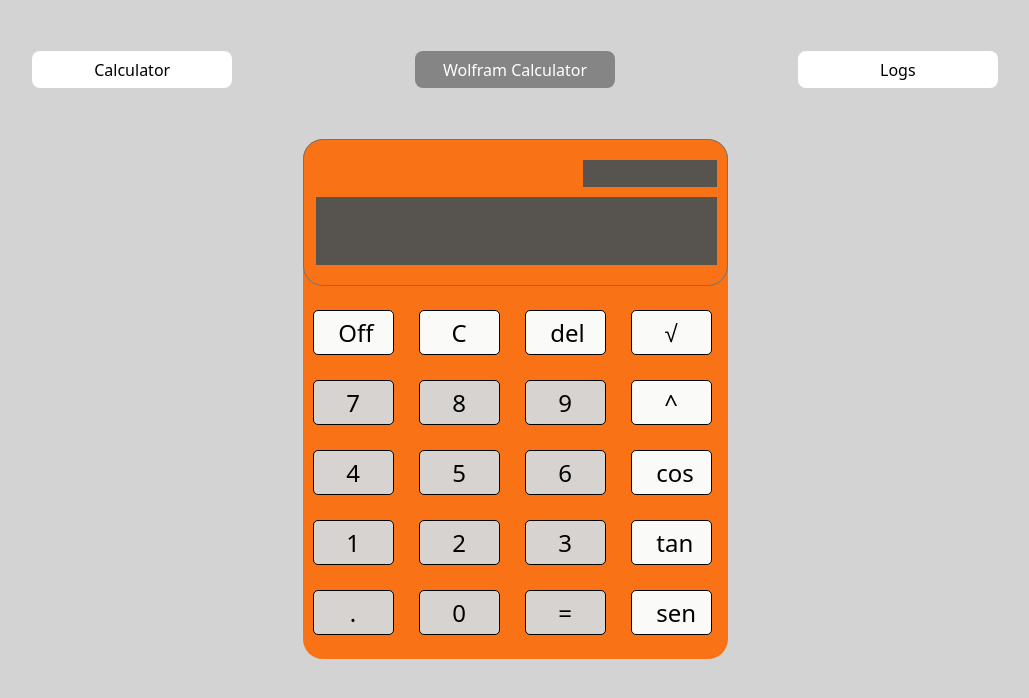
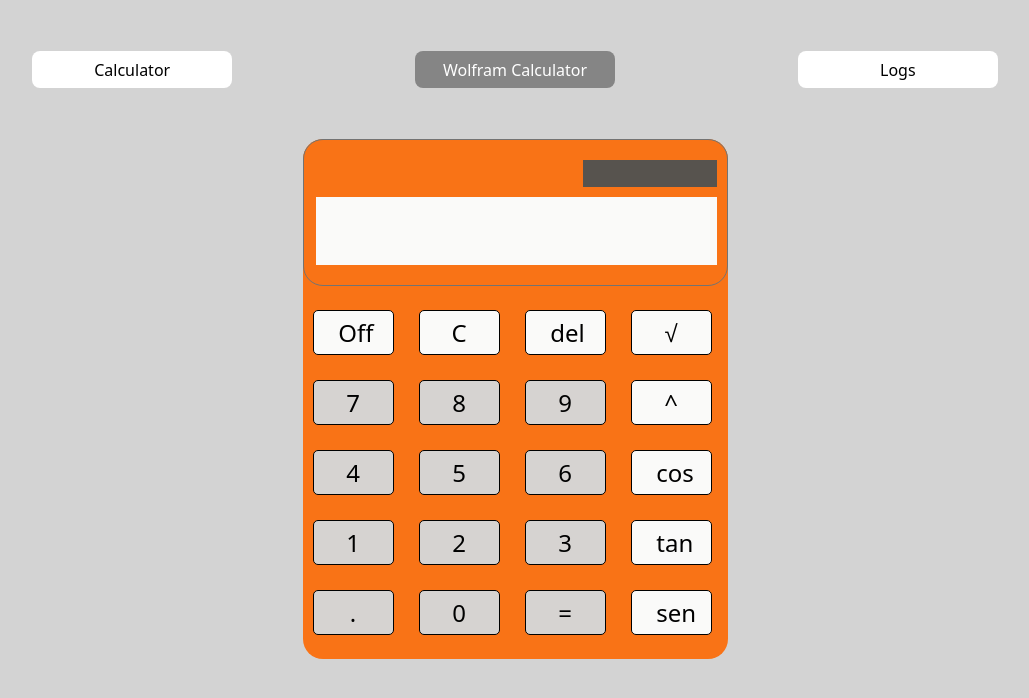
Before and after one commit to IvanG16/Desafios, a React (Vite) app in the folder React-Calculator/: page / in a window 1280 px wide. Both pictures are taken after a click on the button "Wolfram Calculator". Shown: the top 698 px of the page, without its empty margins (125-1154 px from the left). Built offline with nearby package versions, Linux system fonts and the light colour scheme.

Commit message:
Working WolframCalc Refactored

```diff
--- /dev/null
+++ b/React-Calculator/src/components/CalculatorShell.jsx
@@ -0,0 +1,19 @@
+import React from 'react';
+import WolfButtonGrid from './WolfButtonGrid';
+import Screen from './Screen';
+
+export function CalculatorShell({ accumulator, isOff, addData }){
+    return (
+        <div className="w-[425px] h-[520px] bg-orange-500 rounded-[20px] flex-col justify-start items-start inline-flex">
+            <Screen
+                data={accumulator}
+                isOff={isOff}
+            />
+            <WolfButtonGrid
+                handleOnClick={addData}
+            />
+        </div>
+    )
+}
+
+export default CalculatorShell;
--- a/React-Calculator/src/components/WolframCalc.jsx
+++ b/React-Calculator/src/components/WolframCalc.jsx
@@ -1,7 +1,7 @@
 import React, { useState } from 'react';
-import WolfButtonGrid from './WolfButtonGrid';
-import Screen from './Screen';
+import CalculatorShell from './CalculatorShell';
 import './Calculator.css';
+import { number } from 'prop-types';
 
 export const operations = {
     '√': (x) => parseFloat(x) + parseFloat(x),
@@ -28,6 +28,70 @@ const getApiData = async (number1, operator, accumulator) => {
     throw new Error(`Error al calcular ${number1} ${operator} ${accumulator}`);
 };
 
+async function inputtedEquals({ number1, operator, accumulator, setAccumulator, setLogList }){
+    if(!operator){
+        return console.log("Nothing to operate")
+    }
+
+    const apiData = await getApiData(number1, operator, accumulator);
+    setAccumulator(apiData);
+    setLogList((previousLogs) => {
+        const newLogs = {
+            calculo: `${number1} ${operator} ${accumulator}`,
+            date: new Date(),
+        }
+        return [...previousLogs, newLogs]
+    }
+    )
+}
+
+function inputtedClearAll({ setAccumulator, setNumber1, setOperator }){
+    setAccumulator('');
+    setNumber1(null);
+    setOperator(null);
+}
+
+function inputtedDelete({ setAccumulator, accumulator, setOperator, operator, setNumber1, number1 }){
+    if (accumulator) return setAccumulator(accumulator.substring(0, accumulator.length - 1));
+
+    if (operator) return setOperator(operator.substring(0, operator.length - 1));
+
+    if (number1) return setNumber1(number1.substring(0, number1.length - 1));
+}
+
+function onOff({ setIsOff, setAccumulator, setOperator, setNumber1 }){
+    setAccumulator('');
+    setNumber1(null);
+    setOperator(null);
+    setIsOff(true);
+}
+
+function inputtedDecimalPoint({ setAccumulator, accumulator, input }){
+    if (accumulator.includes('.')) return setAccumulator(accumulator);
+
+    setAccumulator(accumulator + input);
+}
+
+function inputtedNumber({ accumulator, setAccumulator, input }){
+    if(accumulator.length < 28) return setAccumulator(accumulator + input);
+}
+
+function refactoredSwitch({ input, setAccumulator, accumulator, setNumber1, number1, setOperator, operator, setIsOff ,setLogList }){
+    if(inputs[input]){
+        return inputs[input]({ input, setAccumulator, accumulator, setNumber1, number1, setOperator, operator, setIsOff ,setLogList });
+    }
+    return inputtedNumber({ accumulator, setAccumulator, input });
+}
+
+const inputs = {
+    ['=']: inputtedEquals,
+    ['C']: inputtedClearAll,
+    ['del']: inputtedDelete,
+    ['Off']: onOff,
+    ['.']: inputtedDecimalPoint,
+    ...operations,
+}
+
 export function WolframCalc({ setLogList }) {
     const [isOff, setIsOff] = useState(false);
     const [number1, setNumber1] = useState(null);
@@ -36,72 +100,20 @@ export function WolframCalc({ setLogList }) {
 
     async function addData (input) {
         if (!isOff) {
-            if (operators.includes(input)) {
-                if (!number1) {
+            if (operators.includes(input) && !number1) {
                     setNumber1(accumulator);
                     setAccumulator('');
                     setOperator(input);
-                }
             } else {
-                switch (input) {
-                    case '=':
-                        const apiData = await getApiData(number1, operator, accumulator);
-                        setAccumulator(apiData);
-                        setLogList((previousLogs) => {
-                            const newLogs = {
-                                calculo: `${number1} ${operator} ${accumulator}`,
-                                date: new Date(),
-                            }
-                            return [...previousLogs, newLogs]
-                        }
-                        )
-                        break;
-                    case 'C':
-                        setAccumulator('');
-                        setNumber1(null);
-                        setOperator(null);
-                        break;
-                    case 'del':
-                        if ((number1 && operator && accumulator) || accumulator) {
-                            setAccumulator(accumulator.substring(0, accumulator.length - 1));
-                        } else if (operator) {
-                            setOperator(operator.substring(0, operator.length - 1));
-                        } else if (number1) {
-                            setNumber1(number1.substring(0, number1.length - 1));
-                        }
-                        break;
-                    case 'Off':
-                        setIsOff(true);
-                        break;
-                    case '.':
-                        if (accumulator.includes('.')) {
-                            setAccumulator(accumulator);
-                        } else {
-                            setAccumulator(accumulator + input);
-                        }
-                        break;
-                    default:
-                        if(accumulator.length < 28) setAccumulator(accumulator + input);
-                }
+                refactoredSwitch({ input, setAccumulator, accumulator, setNumber1, number1, setOperator, operator, setIsOff ,setLogList })
             }
         } else if (input === 'Off') {
-            setAccumulator('');
-            setNumber1(null);
-            setOperator(null);
             setIsOff(false);
         }
     }
 
     return (
-        <div className="w-[425px] h-[520px] bg-orange-500 rounded-[20px] flex-col justify-start items-start inline-flex">
-            <Screen
-                data={accumulator}
-                power={isOff}
-            />
-            <WolfButtonGrid
-                handleOnClick={addData}
-            />
-        </div>
+        <CalculatorShell accumulator={accumulator} isOff={isOff} addData={addData}/>
     );
 }
 
```
Also changed, not shown: React-Calculator/src/utils/index.js (line endings or trailing spaces).
